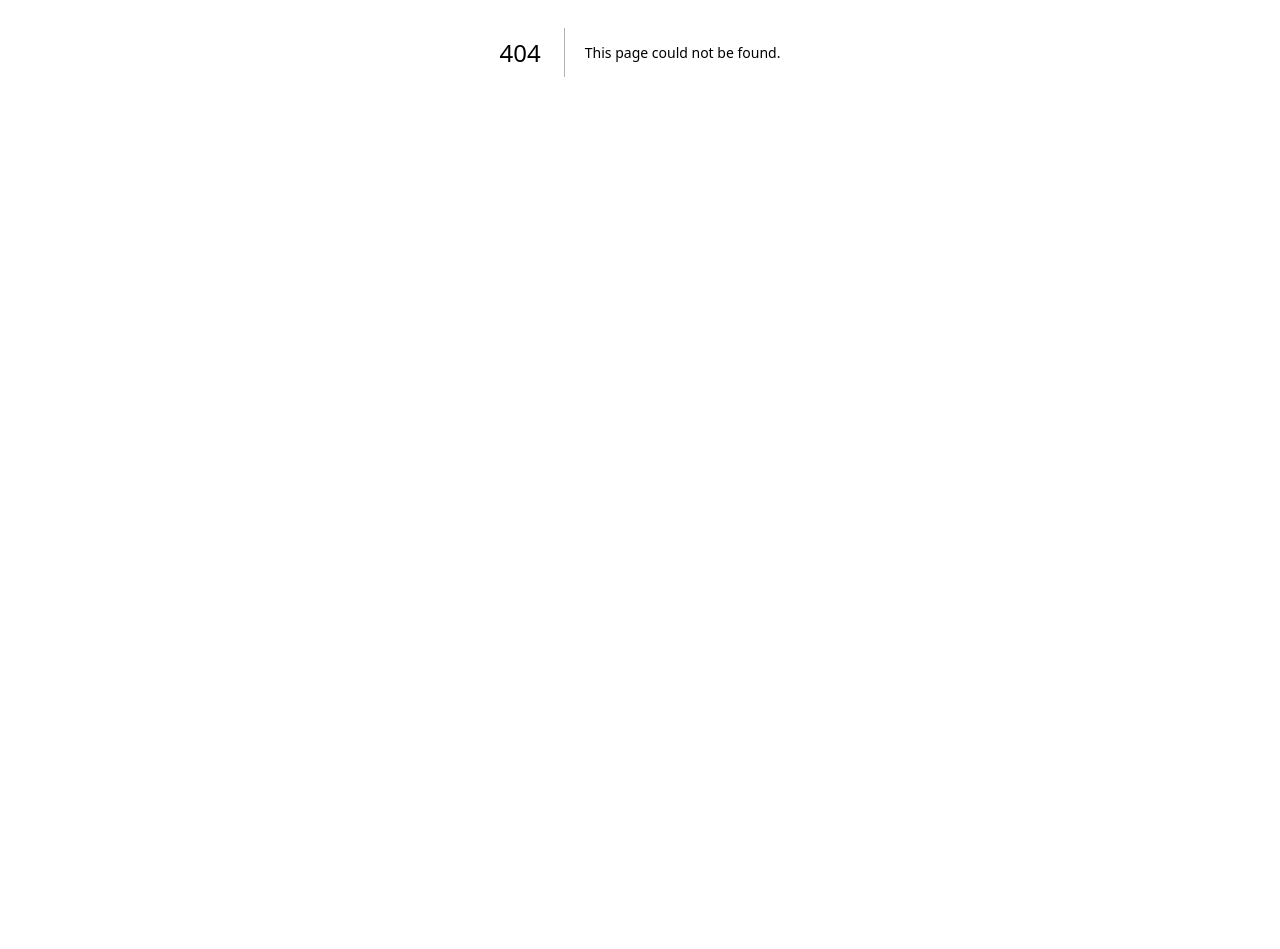
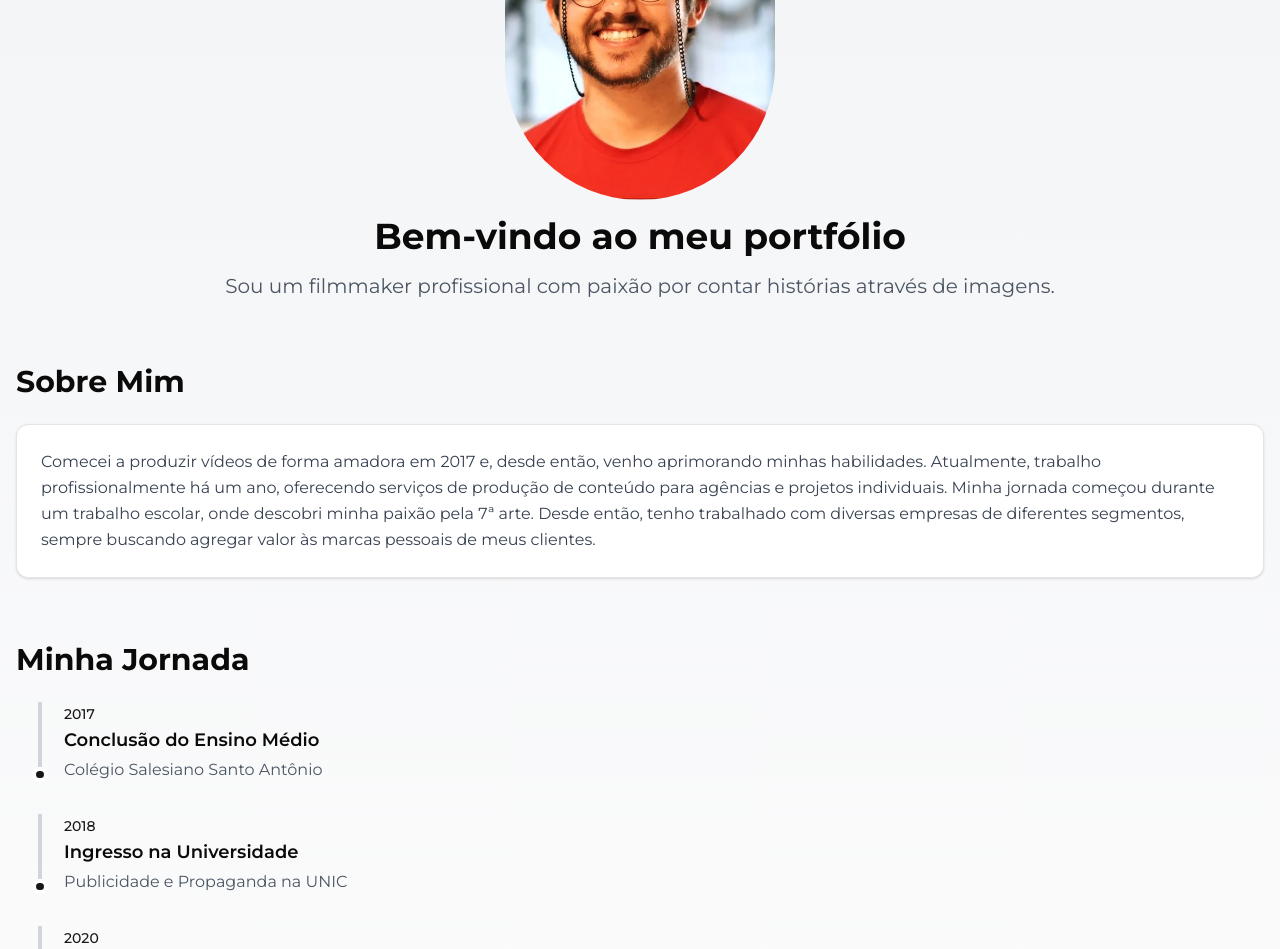
Before and after one commit to Acaj0/zafaloon-filmmaker, a Next.js app: page /Sobre-Mim in a window 1280 px wide. Before the commit this address had no page. Shown: the part 348-1297 px from the top of the page. Before the commit the page ends 800 px from the top, so only its background shows below. Built offline with nearby package versions, Linux system fonts and the light colour scheme.

Commit message:
Sobre mim

```diff
--- /dev/null
+++ b/src/app/Sobre-Mim/page.tsx
@@ -0,0 +1,13 @@
+import { Footer } from "@/components/Footer"
+import { Header } from "@/components/header"
+import Sobremim from "@/components/sobremim"
+
+export default function Sobre() {
+  return (
+    <main className="min-h-screen bg-background">
+      <Header />
+      <Sobremim/>
+      <Footer/>
+    </main>
+  )
+}
--- a/src/components/hero.tsx
+++ b/src/components/hero.tsx
@@ -39,9 +39,10 @@ export function Hero() {
             </p>
           </div>
           <div className="flex gap-4 flex-row">
+            <a href="/Sobre-Mim">
             <Button variant="default" className="w-full md:w-auto">
               Sobre mim
-            </Button>
+            </Button></a>
             <a href="https://www.instagram.com/guizafalon/" target="_blank">
               <svg
                 xmlns="http://www.w3.org/2000/svg"
--- /dev/null
+++ b/src/components/sobremim.tsx
@@ -0,0 +1,93 @@
+import Image from "next/image";
+import { Button } from "@/components/ui/button";
+import { Card, CardContent } from "@/components/ui/card";
+import { Timeline, TimelineItem } from "./ui/timeline";
+
+export default function Sobremim() {
+  return (
+    <div className="min-h-screen bg-gradient-to-b from-gray-100 to-white">
+      <main className="container mx-auto px-4 py-12">
+        {/* Hero Section */}
+        <section className="mb-16 text-center">
+          <Image
+            src="/zadfa.png"
+            alt="Guilherme Zafalon"
+            width={270}
+            height={150}
+            className="rounded-full mx-auto mb-4"
+          />
+          <h2 className="text-4xl font-bold mb-4">
+            Bem-vindo ao meu portfólio
+          </h2>
+          <p className="text-xl text-gray-600 mb-8">
+            Sou um filmmaker profissional com paixão por contar histórias
+            através de imagens.
+          </p>
+        </section>
+
+        {/* About Me Section */}
+        <section className="mb-16">
+          <h2 className="text-3xl font-bold mb-6">Sobre Mim</h2>
+          <Card>
+            <CardContent className="p-6">
+              <p className="text-gray-700 leading-relaxed">
+                Comecei a produzir vídeos de forma amadora em 2017 e, desde
+                então, venho aprimorando minhas habilidades. Atualmente,
+                trabalho profissionalmente há um ano, oferecendo serviços de
+                produção de conteúdo para agências e projetos individuais. Minha
+                jornada começou durante um trabalho escolar, onde descobri minha
+                paixão pela 7ª arte. Desde então, tenho trabalhado com diversas
+                empresas de diferentes segmentos, sempre buscando agregar valor
+                às marcas pessoais de meus clientes.
+              </p>
+            </CardContent>
+          </Card>
+        </section>
+
+        {/* Timeline Section */}
+        <section className="mb-16">
+          <h2 className="text-3xl font-bold mb-6">Minha Jornada</h2>
+          <Timeline>
+            <TimelineItem
+              year="2017"
+              title="Conclusão do Ensino Médio"
+              description="Colégio Salesiano Santo Antônio"
+            />
+            <TimelineItem
+              year="2018"
+              title="Ingresso na Universidade"
+              description="Publicidade e Propaganda na UNIC"
+            />
+            <TimelineItem
+              year="2020"
+              title="Projeto Paralelo"
+              description="Criação de um bar itinerante e desenvolvimento da identidade visual"
+            />
+            <TimelineItem
+              year="2022"
+              title="Retorno à Universidade"
+              description="Retomada do curso de Publicidade e Propaganda"
+            />
+            <TimelineItem
+              year="2022"
+              title="Início como Filmmaker Profissional"
+              description="Oferta de serviços de produção de vídeo"
+            />
+            <TimelineItem
+              year="2023"
+              title="Conclusão da Faculdade de Publicidade e Propaganda"
+              description="Com direito a Prêmio Centro América de Criação Publicitária "
+            />
+          </Timeline>
+          <Image
+            src="/foto1912.jpg"
+            alt="Guilherme Zafalon"
+            width={400}
+            height={150}
+            className="rounded-full mx-auto mb-2 mt-10"
+          />
+        </section>
+      </main>
+    </div>
+  );
+}
--- /dev/null
+++ b/src/components/ui/timeline.tsx
@@ -0,0 +1,31 @@
+import type { ReactNode } from "react"
+
+interface TimelineItemProps {
+  year: string
+  title: string
+  description: string
+}
+
+export function TimelineItem({ year, title, description }: TimelineItemProps) {
+  return (
+    <div className="flex mb-8 last:mb-0">
+      <div className="flex flex-col items-center mr-4">
+        <div className="w-1 h-full bg-gray-300"></div>
+        <div className="w-4 h-4 rounded-full bg-primary border-4 border-white"></div>
+      </div>
+      <div>
+        <span className="text-sm font-medium text-primary">{year}</span>
+        <h3 className="text-lg font-semibold mb-1">{title}</h3>
+        <p className="text-gray-600">{description}</p>
+      </div>
+    </div>
+  )
+}
+
+interface TimelineProps {
+  children: ReactNode
+}
+
+export function Timeline({ children }: TimelineProps) {
+  return <div className="relative pl-4">{children}</div>
+}
```
Also changed, not shown: public/foto1912.jpg (added), public/placa.svg (added).
